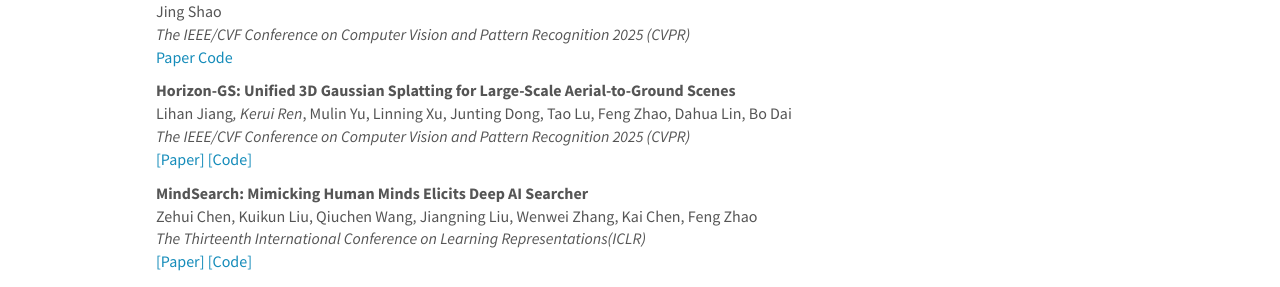
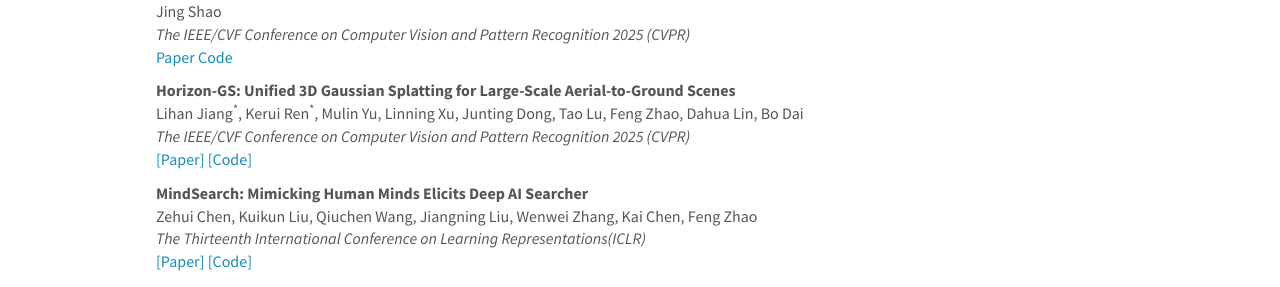
Before and after one commit to bivlab123/bivlab123.github.io, a Jekyll site: the page built from _pages/publications.md, in a window 1280 px wide and 900 px high, scrolled down 817 px. Shown: the part 159-446 px from the top of the window. Built offline with Jekyll 4.4.1, drawn with Linux system fonts in a browser that asks for light colours; nearby versions of some CDN libraries.

```diff
--- a/_data/publist_2025.yml
+++ b/_data/publist_2025.yml
@@ -71,7 +71,7 @@
 
 - title: "Horizon-GS: Unified 3D Gaussian Splatting for Large-Scale Aerial-to-Ground Scenes"
 
-  authors: Lihan Jiang*, Kerui Ren*, Mulin Yu, Linning Xu, Junting Dong, Tao Lu, Feng Zhao, Dahua Lin, Bo Dai
+  authors: Lihan Jiang<sup>*</sup>, Kerui Ren<sup>*</sup>, Mulin Yu, Linning Xu, Junting Dong, Tao Lu, Feng Zhao, Dahua Lin, Bo Dai
 
   venue: "The IEEE/CVF Conference on Computer Vision and Pattern Recognition 2025 (CVPR)"
 
```
